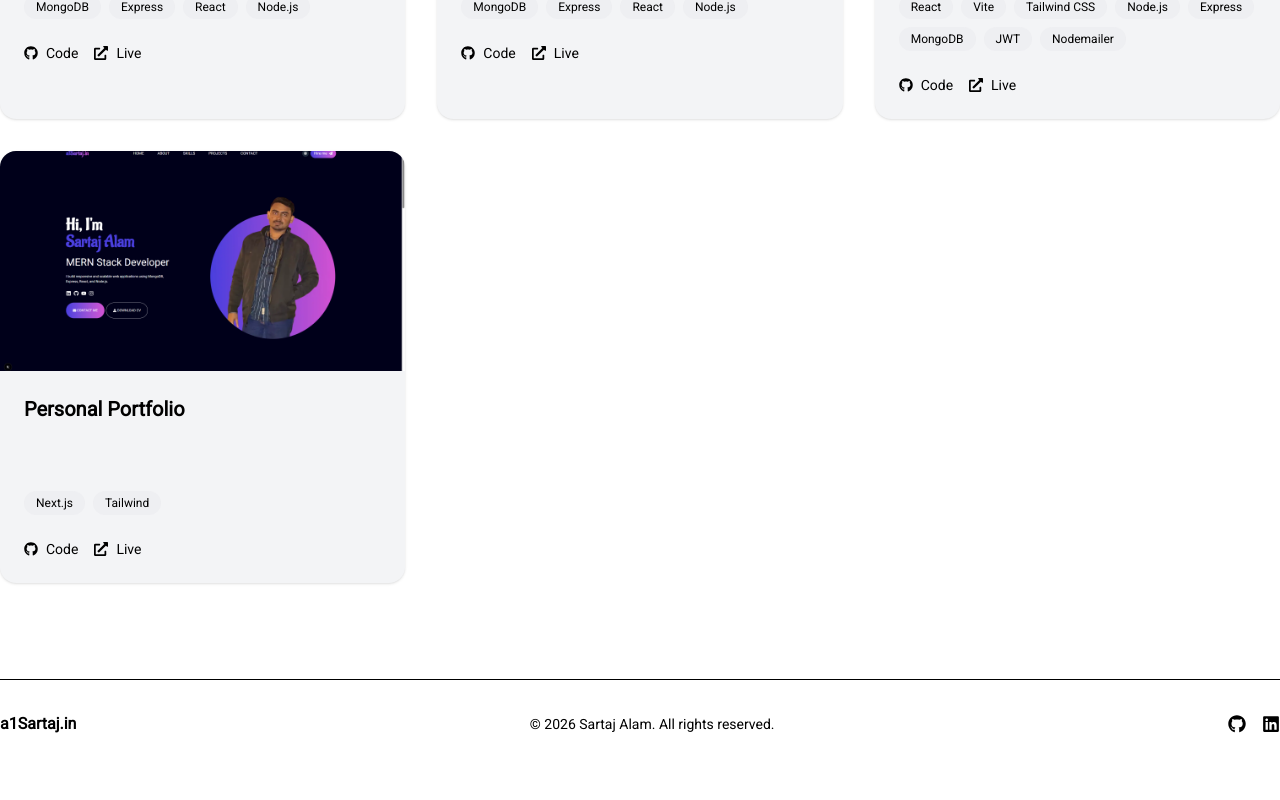
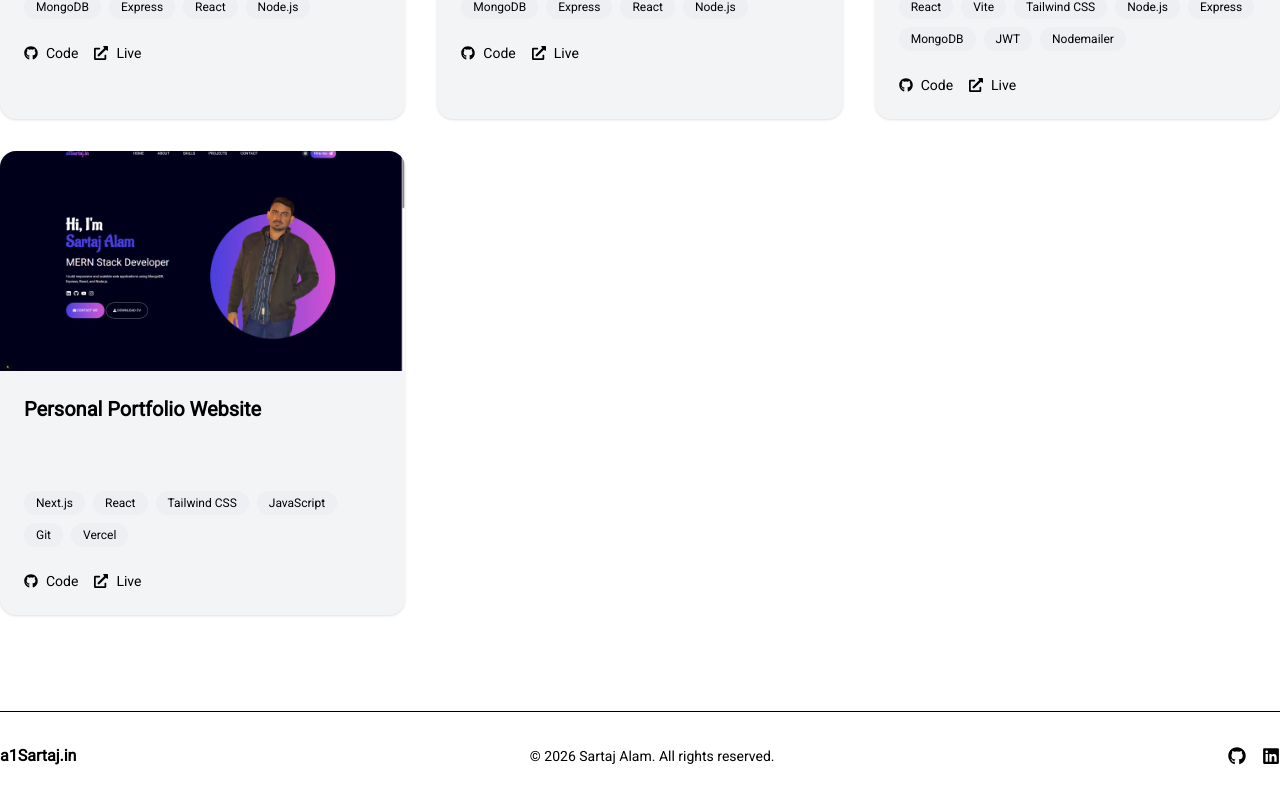
Before and after one commit to a1sartaj/portfolio, a Next.js app: page /projects in a window 1280 px wide. Shown: the part 589-1389 px from the top of the page. Before the commit the page ends 1357 px from the top, so only its background shows below. Built offline with nearby package versions, Linux system fonts and the light colour scheme; a web font is replaced by a local one.

Commit message:
fix readme and add portfolio in data

```diff
--- a/data/projects.js
+++ b/data/projects.js
@@ -124,13 +124,48 @@ export const projects = [
   },
 
   {
-    slug: "next-portfolio",
-    title: "Personal Portfolio",
-    description:
-      "My personal portfolio built with Next.js, Tailwind CSS, and modern UI principles.",
-    tech: ["Next.js", "Tailwind"],
-    image: "/images/projects/portfolio.png",
-    github: "https://github.com/a1sartaj/portfolio",
-    live: "https://a1sartaj.in",
+  slug: "personal-portfolio",
+  title: "Personal Portfolio Website",
+
+  shortDescription:
+    "A modern, responsive portfolio website built with Next.js to showcase my projects, skills, and experience as a MERN Stack Developer.",
+
+  description:
+    "This is my personal developer portfolio built using Next.js and Tailwind CSS. The goal of this project is to present my work in a clean, professional, and recruiter-friendly way. It includes a dynamic projects section with detailed project pages, dark/light mode support, SEO optimization, and a responsive layout across all devices.",
+
+  image: "/images/projects/portfolio.png",
+
+  tech: [
+    "Next.js",
+    "React",
+    "Tailwind CSS",
+    "JavaScript",
+    "Git",
+    "Vercel",
+  ],
+
+  github: "https://github.com/a1sartaj/portfolio",
+  live: "https://a1sartaj.in",
+
+  problem:
+    "Many developer portfolios lack structure, clarity, and scalability. Recruiters often struggle to quickly understand a developer’s skills, project depth, and problem-solving ability from cluttered or poorly designed portfolios.",
+
+  features: [
+    "Responsive layout for mobile, tablet, and desktop",
+    "Dark and light theme with persistent state",
+    "Dynamic projects listing with detail pages",
+    "Route-aware navigation for better UX",
+    "SEO optimized with Open Graph and Twitter cards",
+    "Reusable and scalable component structure",
+  ],
+
+  deployment: {
+    frontend: "Vercel",
   },
+
+  futureImprovements: [
+    "Add animations and page transitions",
+  ],
+}
+
 ];
```
Also changed, not shown: 1 other file (tests, documents, lock files or other folders).
